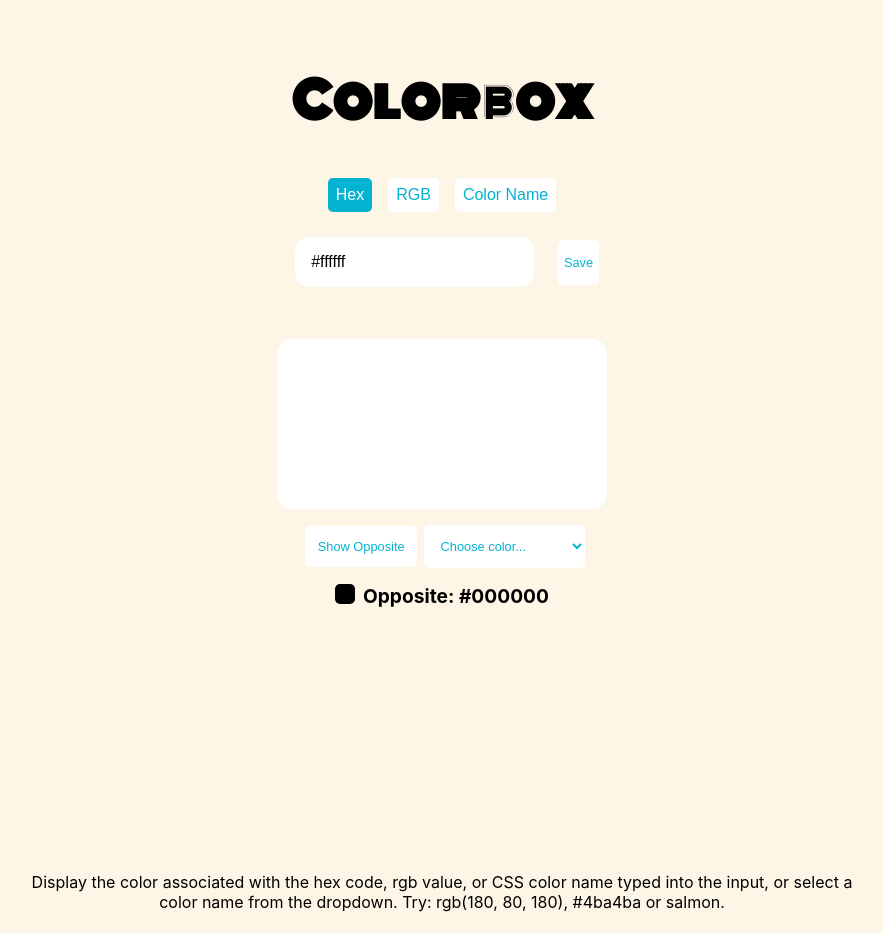
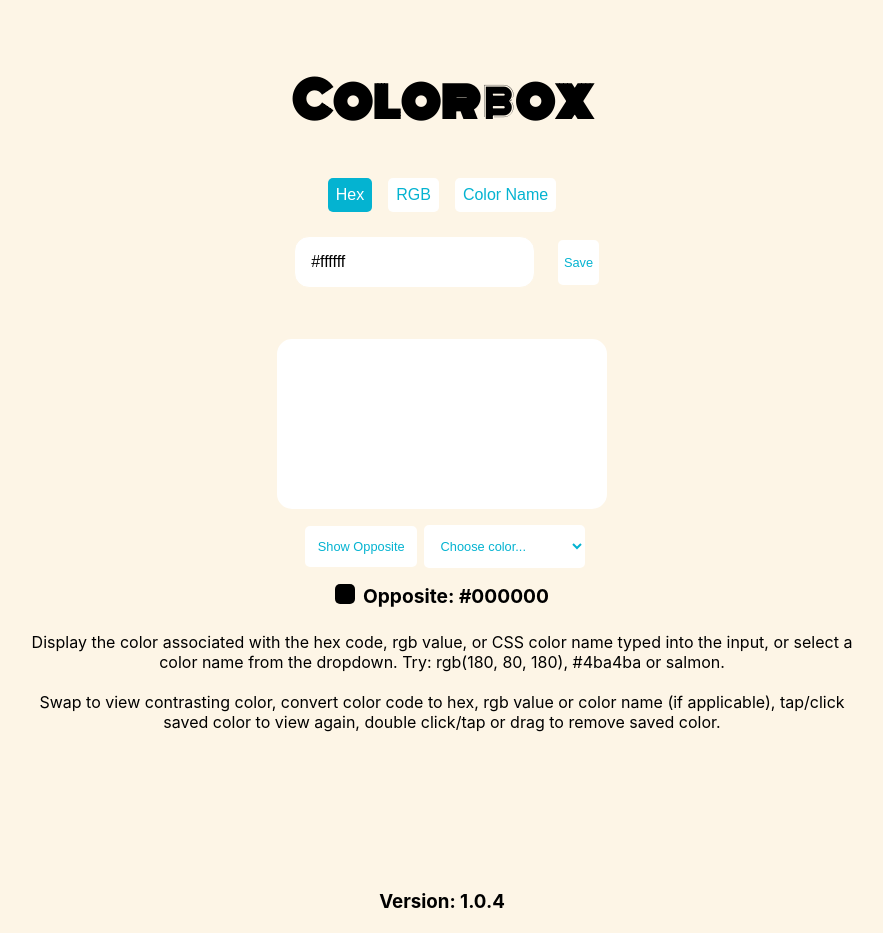
Before and after one commit to liztrenholme/colorbox, a React (Create React App) app: page / in a window 1280 px wide. Shown: the top 933 px of the page, without its empty margins (198-1081 px from the left). Built offline with nearby package versions, Linux system fonts and the light colour scheme.

Commit message:
removed scrolls, bumped version

```diff
--- a/package.json
+++ b/package.json
@@ -1,6 +1,6 @@
 {
   "name": "colorbox",
-  "version": "1.0.3",
+  "version": "1.0.4",
   "private": true,
   "homepage": "https://liztrenholme.github.io/colorbox",
   "dependencies": {
--- a/src/components/colorbox/colorbox.css
+++ b/src/components/colorbox/colorbox.css
@@ -9,8 +9,7 @@
     display: grid;
     grid-template-columns: auto auto auto auto auto;
     width: 70%;
-    height: 15em;
-    overflow: scroll;
+    height: fit-content;
     margin: 1em 0;
 }
 
@@ -66,7 +65,6 @@
     justify-content: center;
     width: 70%;
     height: 15em;
-    overflow: scroll;
     flex-direction: row;
 }
 
```
